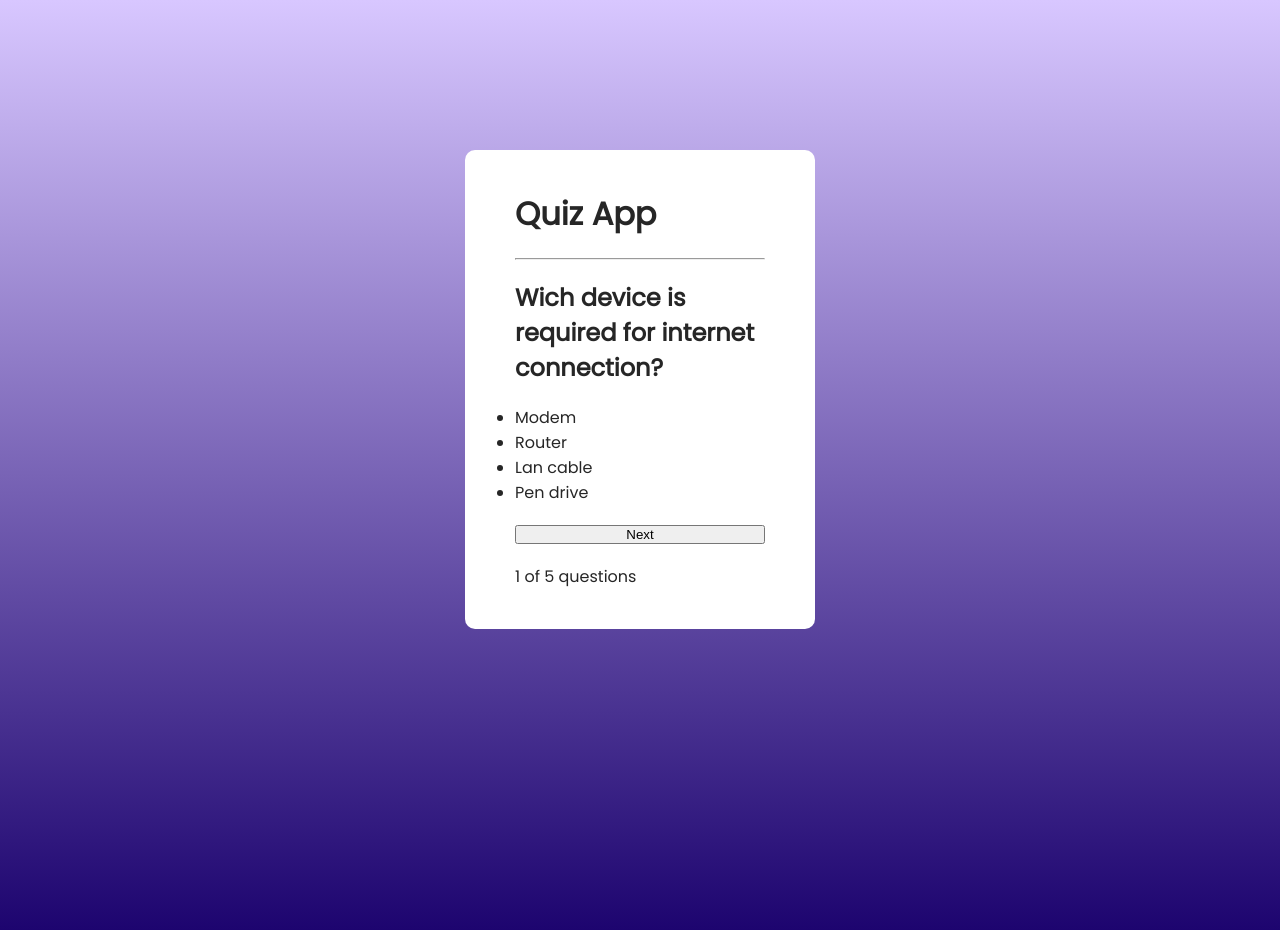
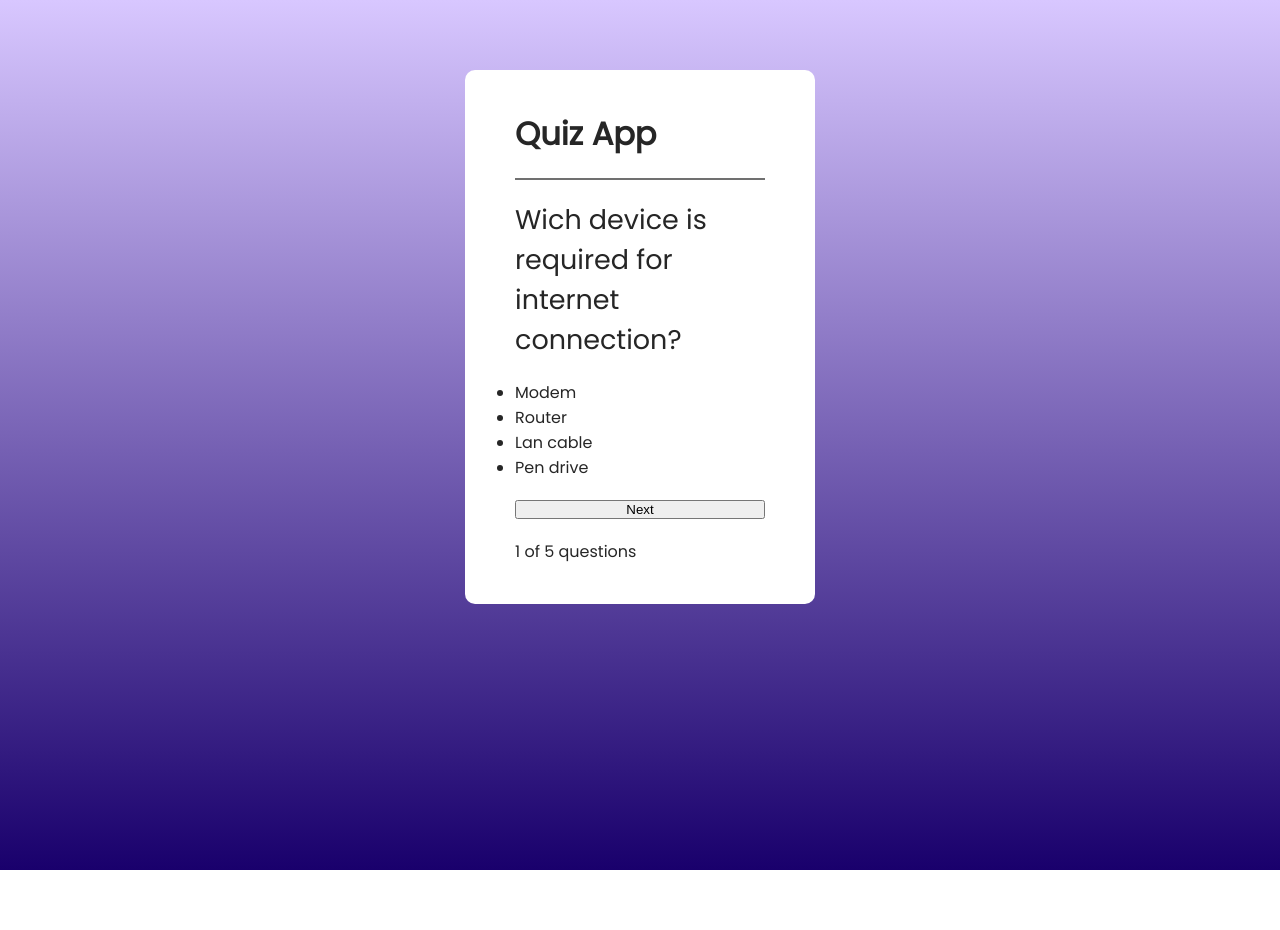
Before and after one commit to francescosave/quiz-app, a React (Vite) app: page / in a window 1280 px wide. Shown: the top 930 px of the page. After the commit the page ends 870 px from the top, so only its background shows below. Built offline with nearby package versions, Linux system fonts and the light colour scheme.

Commit message:
feat: stylized text question and quiz Component with google poppins font

```diff
--- a/src/Components/Quiz.css
+++ b/src/Components/Quiz.css
@@ -1,7 +1,7 @@
 .container {
     width: 250px;
     margin: auto;
-    margin-top: 150px;
+    margin-top: 70px;
     background: white;
     color: #262626;
     display: flex;
@@ -11,3 +11,13 @@
     padding: 40px 50px;
 
 }
+.container hr {
+    height: 2px;
+    border: none;
+    background: #707070;
+}
+
+.container h2 {
+    font-size: 27px;
+    font-weight: 500;
+}
```
